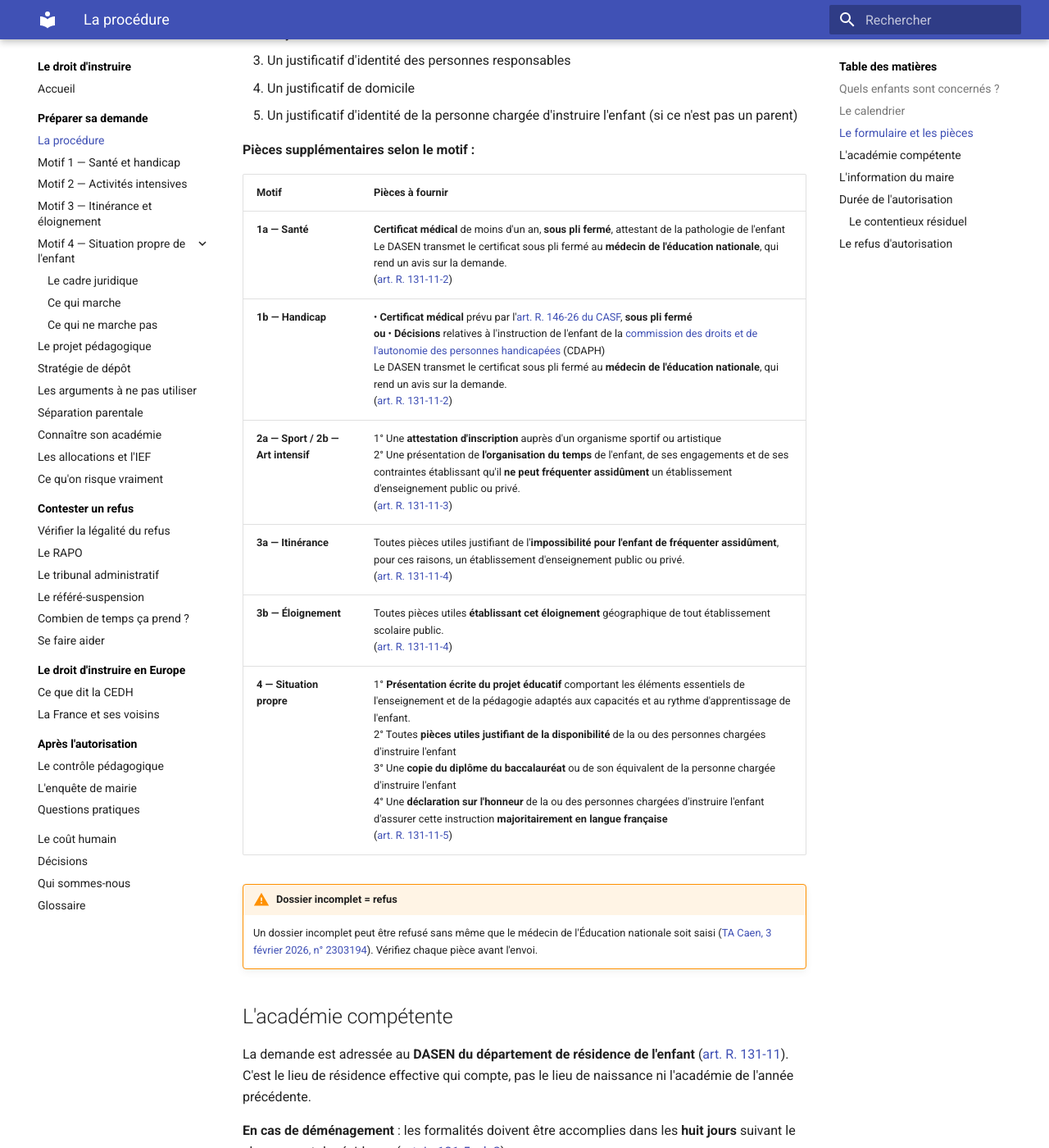
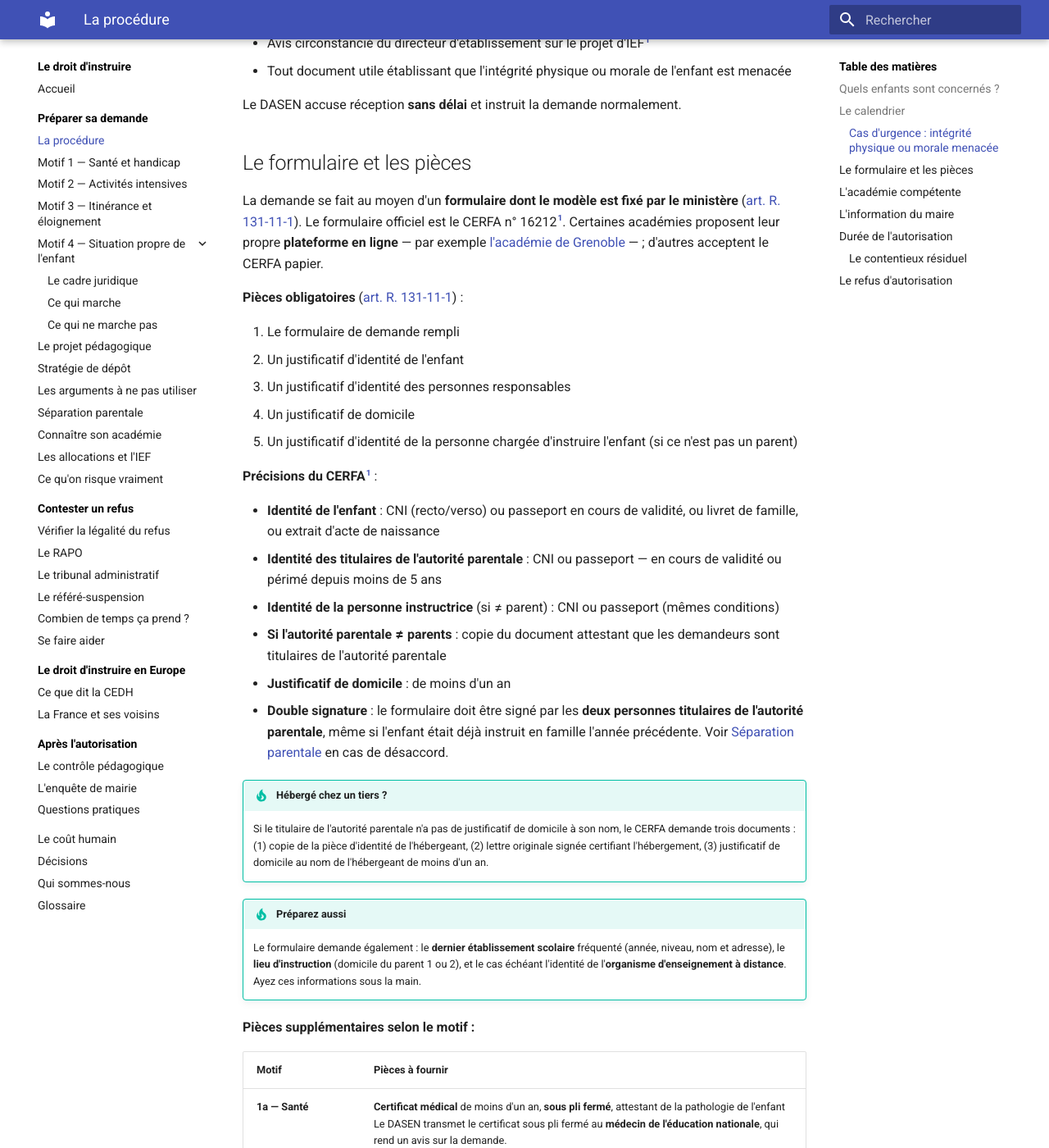
Before and after one commit to nbald/le-droit-dinstruire.fr, an MkDocs documentation site: the page built from docs/preparer/procedure.md, in a window 1280 px wide and 1400 px high, scrolled down 1694 px. Shown: the whole window at 82% size. Built offline with MkDocs 1.6.1 and Material for MkDocs 9.7.7, drawn with Linux system fonts in a browser that asks for light colours; some of the changed text lies outside the part shown.

Commit message:
Intègre les informations du CERFA 16212*05 dans la page procédure
- Ajoute le lien vers le CERFA officiel et les plateformes académiques
- Détaille les justificatifs acceptés (identité, domicile, hébergement tiers)
- Ajoute le cas d'urgence (intégrité physique/morale menacée, art. L. 131-5 al. 14)
- Précise le délai de 15 jours pour compléter un dossier incomplet
- Ajoute le CERFA n° 15695 pour le motif 1b (handicap)
- Ajoute la vérification FIJAIT/FIJAISV
- Sépare pièces obligatoires (art. R. 131-11-1) et précisions du CERFA

```diff
--- a/docs/preparer/procedure.md
+++ b/docs/preparer/procedure.md
@@ -33,10 +33,11 @@ Concrètement, l'obligation s'applique « à compter de la rentrée scolaire de
 
 La demande doit être adressée au DASEN **entre le 1er mars et le 31 mai** précédant l'année scolaire concernée ([art. R. 131-11 du code de l'éducation](https://www.legifrance.gouv.fr/codes/article_lc/LEGIARTI000045175616)).
 
-**Exceptions** : une demande peut être déposée **en dehors de cette période** si le motif est apparu après le 31 mai et qu'il tient :
+Une demande peut être déposée **en dehors de cette période** si le motif est apparu après le 31 mai et qu'il tient :
 
 - à l'**état de santé** de l'enfant ou à son **handicap** (motifs 1a / 1b) ;
-- à son **éloignement géographique** de tout établissement scolaire public (motif 3b — mais pas le motif 3a itinérance).
+- à son **éloignement géographique** de tout établissement scolaire public (motif 3b — mais pas le motif 3a itinérance) ;
+- à une menace pour l'**intégrité physique ou morale** de l'enfant (voir [ci-dessous](#cas-durgence-integrite-physique-ou-morale-menacee)).
 
 Les motifs 2 (activités intensives), 3a (itinérance) et 4 (situation propre) ne permettent pas de demande hors délai.
 
@@ -44,9 +45,20 @@ Les motifs 2 (activités intensives), 3a (itinérance) et 4 (situation propre) n
 
     Si l'administration ne répond pas dans un délai de **deux mois**, le silence vaut acceptation ([art. L. 131-5, al. 8, du code de l'éducation](https://www.legifrance.gouv.fr/codes/article_lc/LEGIARTI000043982594)). En pratique, les académies répondent presque toujours dans les délais.
 
+### Cas d'urgence : intégrité physique ou morale menacée
+
+Lorsqu'après concertation avec le directeur d'établissement, il est établi que l'intégrité physique ou morale de l'enfant est menacée, les parents peuvent **commencer l'IEF immédiatement**, sans attendre la réponse du DASEN, tout en ayant déposé la demande d'autorisation ([art. L. 131-5, al. 14](https://www.legifrance.gouv.fr/codes/article_lc/LEGIARTI000043982594) et [art. R. 131-11-7](https://www.legifrance.gouv.fr/codes/article_lc/LEGIARTI000045175635)).
+
+**Pièces supplémentaires** :
+
+- Avis circonstancié du directeur d'établissement sur le projet d'IEF[^cerfa]
+- Tout document utile établissant que l'intégrité physique ou morale de l'enfant est menacée
+
+Le DASEN accuse réception **sans délai** et instruit la demande normalement.
+
 ## Le formulaire et les pièces
 
-La demande se fait au moyen d'un **formulaire dont le modèle est fixé par le ministère** ([art. R. 131-11-1](https://www.legifrance.gouv.fr/codes/article_lc/LEGIARTI000045175618)). Certaines académies proposent leur propre formulaire en ligne ; d'autres acceptent le CERFA.
+La demande se fait au moyen d'un **formulaire dont le modèle est fixé par le ministère** ([art. R. 131-11-1](https://www.legifrance.gouv.fr/codes/article_lc/LEGIARTI000045175618)). Le formulaire officiel est le CERFA n° 16212[^cerfa]. Certaines académies proposent leur propre **plateforme en ligne** — par exemple [l'académie de Grenoble](https://demarche.numerique.gouv.fr/commencer/demande-d-autorisation-d-instruction-dans-la-famil-7) — ; d'autres acceptent le CERFA papier.
 
 **Pièces obligatoires** ([art. R. 131-11-1](https://www.legifrance.gouv.fr/codes/article_lc/LEGIARTI000045175618)) :
 
@@ -56,26 +68,47 @@ La demande se fait au moyen d'un **formulaire dont le modèle est fixé par le m
 4. Un justificatif de domicile
 5. Un justificatif d'identité de la personne chargée d'instruire l'enfant (si ce n'est pas un parent)
 
+**Précisions du CERFA**[^cerfa] :
+
+- **Identité de l'enfant** : CNI (recto/verso) ou passeport en cours de validité, ou livret de famille, ou extrait d'acte de naissance
+- **Identité des titulaires de l'autorité parentale** : CNI ou passeport — en cours de validité ou périmé depuis moins de 5 ans
+- **Identité de la personne instructrice** (si ≠ parent) : CNI ou passeport (mêmes conditions)
+- **Si l'autorité parentale ≠ parents** : copie du document attestant que les demandeurs sont titulaires de l'autorité parentale
+- **Justificatif de domicile** : de moins d'un an
+- **Double signature** : le formulaire doit être signé par les **deux personnes titulaires de l'autorité parentale**, même si l'enfant était déjà instruit en famille l'année précédente. Voir [Séparation parentale](separation-parentale.md) en cas de désaccord.
+
+!!! tip "Hébergé chez un tiers ?"
+
+    Si le titulaire de l'autorité parentale n'a pas de justificatif de domicile à son nom, le CERFA demande trois documents : (1) copie de la pièce d'identité de l'hébergeant, (2) lettre originale signée certifiant l'hébergement, (3) justificatif de domicile au nom de l'hébergeant de moins d'un an.
+
+!!! tip "Préparez aussi"
+
+    Le formulaire demande également : le **dernier établissement scolaire** fréquenté (année, niveau, nom et adresse), le **lieu d'instruction** (domicile du parent 1 ou 2), et le cas échéant l'identité de l'**organisme d'enseignement à distance**. Ayez ces informations sous la main.
+
 **Pièces supplémentaires selon le motif :**
 
 | Motif | Pièces à fournir |
 |---|---|
 | **1a — Santé** | **Certificat médical** de moins d'un an, **sous pli fermé**, attestant de la pathologie de l'enfant<br>Le DASEN transmet le certificat sous pli fermé au **médecin de l'éducation nationale**, qui rend un avis sur la demande.<br>([art. R. 131-11-2](https://www.legifrance.gouv.fr/codes/article_lc/LEGIARTI000045175620)) |
-| **1b — Handicap** | • **Certificat médical** prévu par l'[art. R. 146-26 du CASF](https://www.legifrance.gouv.fr/codes/article_lc/LEGIARTI000032410518), **sous pli fermé**<br>**ou** • **Décisions** relatives à l'instruction de l'enfant de la [commission des droits et de l'autonomie des personnes handicapées](../a-propos/glossaire.md) (CDAPH)<br>Le DASEN transmet le certificat sous pli fermé au **médecin de l'éducation nationale**, qui rend un avis sur la demande.<br>([art. R. 131-11-2](https://www.legifrance.gouv.fr/codes/article_lc/LEGIARTI000045175620)) |
+| **1b — Handicap** | • **Certificat médical** prévu par l'[art. R. 146-26 du CASF](https://www.legifrance.gouv.fr/codes/article_lc/LEGIARTI000032410518) (**CERFA n° 15695**[^cerfa]), **sous pli fermé**<br>**ou** • **Décisions** relatives à l'instruction de l'enfant de la [commission des droits et de l'autonomie des personnes handicapées](../a-propos/glossaire.md) (CDAPH)<br>Le DASEN transmet le certificat sous pli fermé au **médecin de l'éducation nationale**, qui rend un avis sur la demande.<br>([art. R. 131-11-2](https://www.legifrance.gouv.fr/codes/article_lc/LEGIARTI000045175620)) |
 | **2a — Sport / 2b — Art intensif** | 1° Une **attestation d'inscription** auprès d'un organisme sportif ou artistique<br>2° Une présentation de **l'organisation du temps** de l'enfant, de ses engagements et de ses contraintes établissant qu'il **ne peut fréquenter assidûment** un établissement d'enseignement public ou privé.<br>([art. R. 131-11-3](https://www.legifrance.gouv.fr/codes/article_lc/LEGIARTI000045175622)) |
 | **3a — Itinérance** | Toutes pièces utiles justifiant de l'**impossibilité pour l'enfant de fréquenter assidûment**, pour ces raisons, un établissement d'enseignement public ou privé.<br>([art. R. 131-11-4](https://www.legifrance.gouv.fr/codes/article_lc/LEGIARTI000045175629)) |
 | **3b — Éloignement** | Toutes pièces utiles **établissant cet éloignement** géographique de tout établissement scolaire public.<br>([art. R. 131-11-4](https://www.legifrance.gouv.fr/codes/article_lc/LEGIARTI000045175629)) |
 | **4 — Situation propre** | 1° **Présentation écrite du projet éducatif** comportant les éléments essentiels de l'enseignement et de la pédagogie adaptés aux capacités et au rythme d'apprentissage de l'enfant.<br>2° Toutes **pièces utiles justifiant de la disponibilité** de la ou des personnes chargées d'instruire l'enfant<br>3° Une **copie du diplôme du baccalauréat** ou de son équivalent de la personne chargée d'instruire l'enfant<br>4° Une **déclaration sur l'honneur** de la ou des personnes chargées d'instruire l'enfant d'assurer cette instruction **majoritairement en langue française**<br>([art. R. 131-11-5](https://www.legifrance.gouv.fr/codes/article_lc/LEGIARTI000045175631)) |
 
-!!! warning "Dossier incomplet = refus"
+!!! warning "Dossier incomplet"
 
-    Un dossier incomplet peut être refusé sans même que le médecin de l'Éducation nationale soit saisi ([TA Caen, 3 février 2026, n° 2303194](../decisions/2026/ta-caen/2026-02-03-2303194/index.md)). Vérifiez chaque pièce avant l'envoi.
+    La DSDEN accuse réception de la demande et indique, le cas échéant, les documents manquants. La famille dispose alors de **15 jours** pour compléter le dossier[^cerfa]. Un dossier qui reste incomplet après ce délai peut être refusé sans même que le médecin de l'Éducation nationale soit saisi ([TA Caen, 3 février 2026, n° 2303194](../decisions/2026/ta-caen/2026-02-03-2303194/index.md)).
 
 ## L'académie compétente
 
 La demande est adressée au **DASEN du département de résidence de l'enfant** ([art. R. 131-11](https://www.legifrance.gouv.fr/codes/article_lc/LEGIARTI000045175616)). C'est le lieu de résidence effective qui compte, pas le lieu de naissance ni l'académie de l'année précédente.
 
 **En cas de déménagement** : les formalités doivent être accomplies dans les **huit jours** suivant le changement de résidence ([art. L. 131-5, al. 2](https://www.legifrance.gouv.fr/codes/article_lc/LEGIARTI000043982594)).
+
+!!! info "Vérification des fichiers judiciaires"
+
+    L'administration vérifie que la personne chargée d'instruire l'enfant n'est pas inscrite au fichier des auteurs d'infractions terroristes (FIJAIT) ni au fichier des auteurs d'infractions sexuelles ou violentes (FIJAISV) ([art. L. 131-11-1 du code de l'éducation](https://www.legifrance.gouv.fr/codes/article_lc/LEGIARTI000043977585)).
 
 ## L'information du maire
 
@@ -132,3 +165,5 @@ Les motifs 2, 3 et 4 ne permettent pas d'autorisation pluriannuelle.
 ## Le refus d'autorisation
 
 Si votre demande est refusée, vous devez d'abord exercer un **recours administratif préalable obligatoire** ([RAPO](../a-propos/glossaire.md)) auprès de la commission académique présidée par le recteur, avant de pouvoir saisir le tribunal. Cette procédure est détaillée dans la rubrique [Contester](../contester/aide.md).
+
+[^cerfa]: [CERFA n° 16212*05 — Demande d'autorisation d'instruction dans la famille](https://www.formulaires.service-public.gouv.fr/gf/cerfa_16212.do). Le PDF comprend le formulaire (pages 5–8) et sa notice explicative (pages 1–4).
```
